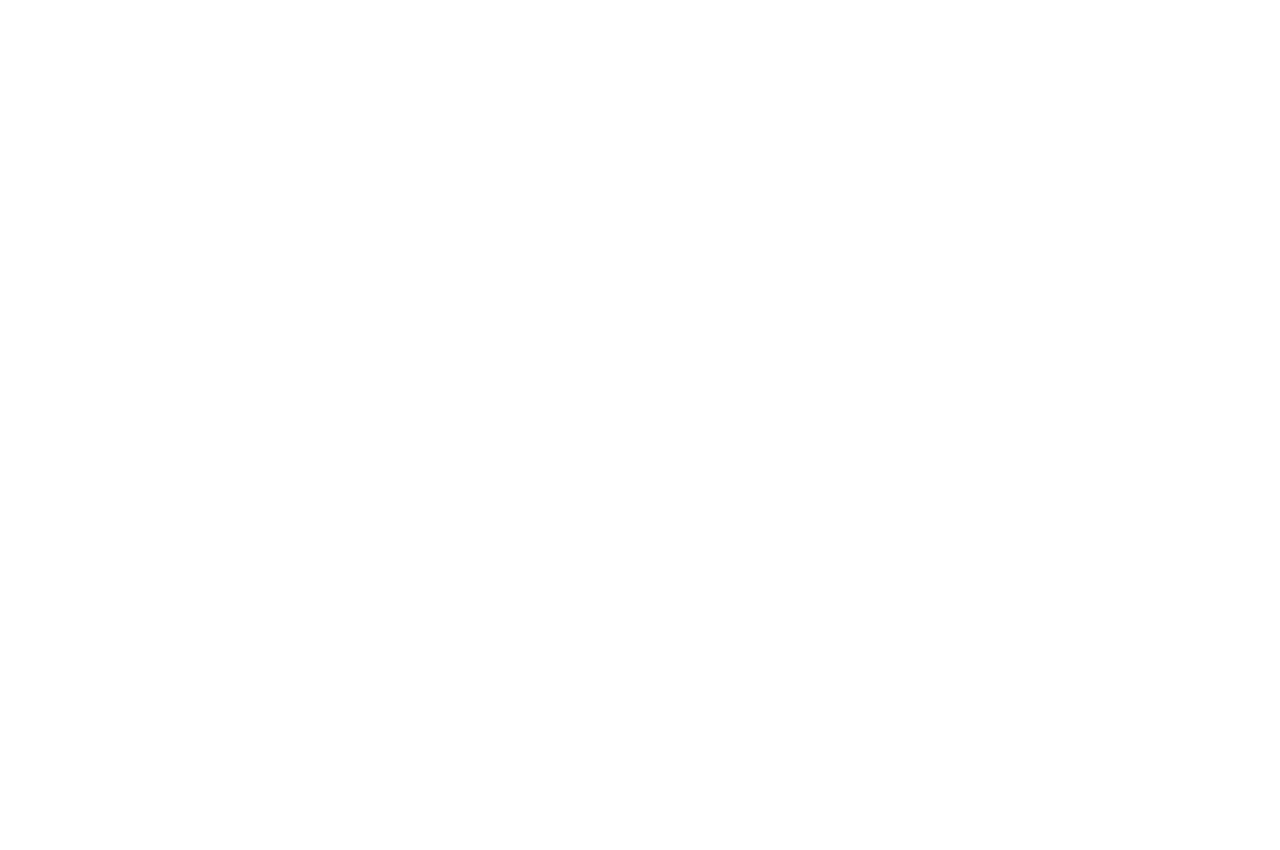
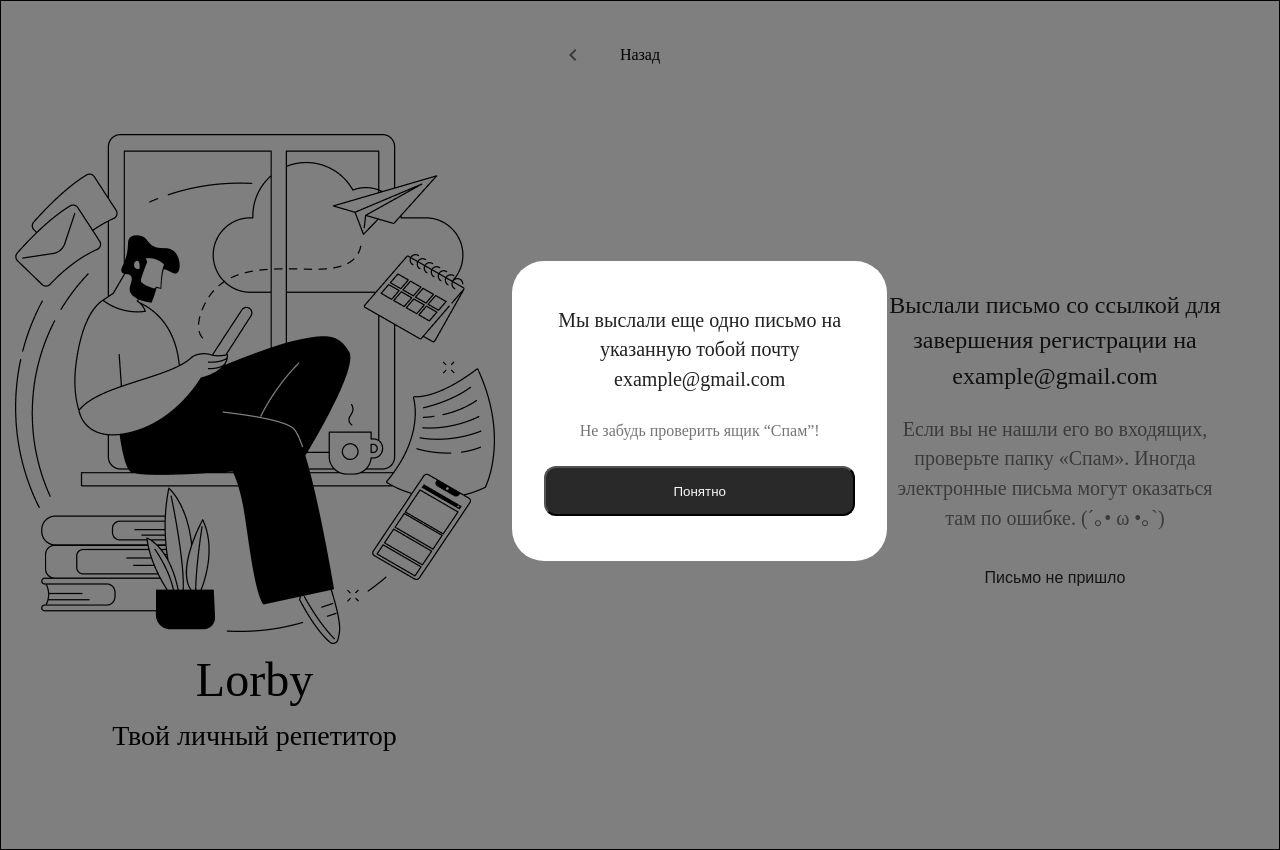
Before and after one commit to NSagynbek/neobis-front-authorization, a React (Vite) app: page /email in a window 1280 px wide. Before the commit this address had no page. Before the commit the page ends 800 px from the top, so only its background shows below. Built offline with nearby package versions, Linux system fonts and the light colour scheme.

Commit message:
add emailModal component add emailSent component add passwordModal component

```diff
--- a/src/App.jsx
+++ b/src/App.jsx
@@ -5,6 +5,9 @@
 import RootLayout from "./layouts/RootLayout"
 import WelcomeBack from "./components/WelcomeBack"
 import SignUp from "./components/SignUp"
+import EmailSent from "./components/EmailSent"
+import EmailModal from "./components/EmailModal"
+import PasswordModal from "./components/PasswordModal"
 
 
 
@@ -21,6 +24,8 @@
           <Route path="/" element={<Login/>}/>
           <Route path="/welcom" element={<WelcomeBack/>}/>
           <Route path="/signup" element={<SignUp/>}/>
+          <Route path="/email" element={<EmailSent/>}/>
+          <Route path="/modal" element={<EmailModal/>}/>
 
 
         </Route>
--- /dev/null
+++ b/src/components/EmailModal.jsx
@@ -0,0 +1,12 @@
+export default function EmailModal(){
+    return(
+    <div className="modal-window-container">
+        <div className="modal-window">
+            <p className="modal-window__Heading">Мы выслали еще одно письмо на указанную тобой почту example@gmail.com</p>
+            <p className="modal-window__Text">Не забудь проверить ящик “Спам”!</p>
+            <button className="modal-window__Btn">Понятно</button>
+
+        </div>
+    </div>
+    )
+}
--- /dev/null
+++ b/src/components/EmailSent.jsx
@@ -0,0 +1,59 @@
+import illustration from '../assets/images/illustration.png';
+import { IconButton, InputAdornment } from '@mui/material';
+import ChevronLeftOutlinedIcon from '@mui/icons-material/ChevronLeftOutlined';
+import { NavLink } from 'react-router-dom';
+
+import { useState} from 'react';
+import EmailModal from './EmailModal';
+
+
+
+
+export default function EmailSent(){
+
+
+
+
+
+
+    return(
+       <div className='emailSent'>
+          <EmailModal/>
+         <label htmlFor="backBtn" className='backBtn-label'>
+              <NavLink id='backBtn-label__link' to="/signup">
+              Назад
+              </NavLink>
+
+            <NavLink to="/" className='backIcon' id="backBtn">
+                 <IconButton edge="start">
+                   <ChevronLeftOutlinedIcon />
+               </IconButton>
+            </NavLink>
+         </label>
+        <div className='email-container'>
+
+            <div className='login__container'>
+                <img src={illustration} alt={illustration} className='login__container-image'  />
+                <p className='login__container-heading'>Lorby</p>
+                <p className='login__container-text'>Твой личный репетитор</p>
+            </div>
+
+
+            <div className='email'>
+                <p className='email__Heading'><span>Выслали письмо со ссылкой для</span> <span>завершения регистрации на</span> <span> example@gmail.com</span> </p>
+                <p className='email__Text'>
+                Если вы не нашли его во входящих, проверьте папку «Спам».  Иногда электронные письма могут оказаться там по ошибке.
+               (´｡• ω •｡`)
+                </p>
+
+                <button className='email__Btn'>Письмо не пришло</button>
+            </div>
+
+
+
+
+
+        </div>
+        </div>
+    )
+}
--- a/src/components/Login.jsx
+++ b/src/components/Login.jsx
@@ -6,6 +6,7 @@
 
 import {Formik,Form,Field,ErrorMessage} from "formik"
 import * as Yup from "yup"
+import PasswordModal from './PasswordModal';
 
 
 const initialValues = {
@@ -33,6 +34,7 @@
 
     return(
         <div className="login">
+            <PasswordModal/>
             <div className='login__container'>
                 <img src={illustration} alt={illustration} className='login__container-image'  />
                 <p className='login__container-heading'>Lorby</p>
--- /dev/null
+++ b/src/components/PasswordModal.jsx
@@ -0,0 +1,7 @@
+export default function PasswordModal(){
+    return (
+        <div className="password-modal">
+            <p className="password-modal__text">Неверный логин или пароль</p>
+        </div>
+    )
+}
--- a/src/components/SignUp.jsx
+++ b/src/components/SignUp.jsx
@@ -1,12 +1,14 @@
 import illustration from '../assets/images/illustration.png';
 import VisibilityOutlinedIcon from '@mui/icons-material/VisibilityOutlined';
+import ChevronLeftOutlinedIcon from '@mui/icons-material/ChevronLeftOutlined';
 import { IconButton, InputAdornment } from '@mui/material';
-import { useState} from 'react';
 import PasswordRequirements from './PasswordRequirements';
 import TextError from './TextError';
-
+import { NavLink } from 'react-router-dom';
 import {Formik, Form, Field, ErrorMessage} from "formik";
 import * as yup from "yup";
+
+import { useState} from 'react';
 
 const initialValues = {
     email:"",
@@ -25,14 +27,23 @@
     const [showSecondRepead, setSecondRepead] =useState(false);
 
     const validationSchema = yup.object({
-        email: yup.string().email("Invalid format").required("Required"),
-        username: yup.string().required("Required"),
-        password: yup.string().required("Required"),
-        secondPassword: yup
-          .string()
-          .required("Required")
-          .oneOf([yup.ref('password'), null], 'Passwords must match'), // Validation for matching passwords
-      });
+      email: yup.string().email('Invalid format').required('Required'),
+      username: yup.string().required('Required'),
+      password: yup
+        .string()
+        .required('Required')
+        .min(8, '')
+        .matches(/[a-z]/, '')
+        .matches(/[A-Z]/, '')
+        .matches(/[0-9]/, '')
+        .matches(/[!@#$%^&*()_+\-=[\]{};':"\\|,.<>/?]/, ''),
+      secondPassword: yup
+        .string()
+        .required('Required')
+        .oneOf([yup.ref('password'), null], 'Passwords must match'),
+    });
+
+
 
     function handlePasswordVisibility(){
         setSecond(!showSecond);
@@ -50,6 +61,20 @@
 
 
     return(
+      <div className='signUp-container'>
+
+        <label htmlFor="backBtn" className='backBtn-label'>
+              <NavLink id='backBtn-label__link' to="/">
+              Назад
+              </NavLink>
+
+            <NavLink to="/" className='backIcon' id="backBtn">
+                 <IconButton edge="start">
+                   <ChevronLeftOutlinedIcon />
+               </IconButton>
+            </NavLink>
+        </label>
+
         <div className="login">
 
             <div className='login__container'>
@@ -114,6 +139,7 @@
             </InputAdornment>
 
          </div>
+
          <PasswordRequirements password={formikProps.values.password || ""}/>
 
 
@@ -157,5 +183,7 @@
 
 
         </div>
+
+      </div>
     )
 }
--- a/src/index.css
+++ b/src/index.css
@@ -4,10 +4,19 @@
   box-sizing: border-box;
 }
 
+.main{
+  display: flex;
+  align-items: center;
+  justify-content: center;
+  width: 100%;
+}
+
 .root-layout-container{
   display: flex;
   justify-content: center;
   align-items: center;
+  width: 100%;
+
 }
 
 .login{
@@ -15,7 +24,9 @@
   justify-content: center;
   align-items: center;
   justify-content: space-evenly;
-  gap: 350px;
+  position: relative;
+  width: 100%;
+  min-height: 850px;
 }
 
 .login__container{
@@ -97,6 +108,7 @@
 
 }
 
+
 .form-control__Btn-sign-in{
   border: none;
   outline: none;
@@ -177,6 +189,8 @@
 
   .text-error{
     color: red;
+    align-self: flex-start;
+    margin: 5px 0 5px;
   }
   .error-field{
     border: 1px solid red;
@@ -192,3 +206,164 @@
   flex-direction: column;
   width: 343px;
 }
+
+.signUp-container{
+  display: flex;
+  flex-direction: column;
+  width: 100%;
+  height: 850px;
+}
+
+#backBtn-label__link{
+  text-decoration: none;
+  padding: 4px;
+  font-size: 16px;
+  font-weight: 400px;
+  line-height: 23.76px;
+  color:#000000;
+}
+
+.backBtn-label{
+margin: 30px auto;
+width: 150px;
+height: 50px;
+display: flex;
+justify-content: center;
+align-items: center;
+position: relative;
+}
+
+.backIcon{
+  position: absolute;
+  left: 0;
+}
+
+.email-container{
+  display: flex;
+  justify-content: center;
+  align-items: center;
+  gap: 350px  ;
+}
+
+.email{
+  justify-content: center;
+  align-items: center;
+  width: 421px;
+  height: 404px;
+  display: flex;
+  flex-direction: column;
+  gap: 20px;
+}
+
+.email__Heading{
+  width: 100%;
+  display: flex;
+  flex-direction: column;
+  justify-content: center;
+  align-items: center;
+  font-weight: 500px;
+  font-size: 24px;
+  line-height: 35.64px;
+  color:#212121;
+
+}
+.email__Text{
+ text-align: center;
+ width: 80%;
+ font-weight: 500px;
+  font-size: 20px;
+  line-height: 29.7px;
+  color: #767676;
+
+}
+
+.email__Btn{
+  width: 343px;
+  height: 50px;
+  border-radius: 12px;
+  padding: 13px 16px 13px 16px;
+  background:#FFFFFF ;
+  color: #292929;
+  font-weight: 500px;
+  font-size: 16px;
+  line-height: 24px;
+  border: none;
+  cursor: pointer;
+}
+
+.emailSent{
+  position: relative;
+  width: 100%;
+  min-height: 850px;
+}
+
+.modal-window{
+  display: flex;
+  flex-direction: column;
+  justify-content: center;
+  align-items: center;
+  width: 375px;
+  height: 300px;
+  border-radius: 32px;
+  gap: 24px;
+  background: #FFFFFF;
+  left: 40%;
+  top: 260px;
+  position: absolute;
+
+}
+
+.modal-window__Heading{
+  font-weight: 500px;
+  font-size: 20px;
+  line-height: 29.7px;
+  text-align: center;
+  color:#212121 ;
+}
+.modal-window__Text{
+  font-weight: 500px;
+  font-size: 16px;
+  line-height: 23.76px;
+  text-align: center;
+  color: #767676;
+}
+
+.modal-window__Btn{
+  width: 311px;
+  height: 50px;
+  border-radius: 12px;
+  padding: 13px 16px 13px 16px;
+  background:#292929;
+  color: #F8F8F8;
+  cursor: pointer;
+}
+
+.modal-window-container{
+  border: 1px solid black;
+  width: 100%;
+  height: 100%;
+  position: absolute;
+  background:#00000080 ;
+}
+
+.password-modal{
+  position: absolute;
+  display: flex;
+  justify-content: center;
+  align-items: center;
+  width: 344px;
+  height: 54px;
+  padding:  16px 15px 16px;
+  background: #FFFFFF;
+  border-radius: 12px;
+  border: 1px solid #EC0000 ;
+  right: 300px;
+  top: 50px;
+}
+
+.password-modal__text{
+  font-weight: 500px;
+  font-size: 16px;
+  line-height: 24px;
+  color:#EC0000;
+}
--- a/src/layouts/RootLayout.jsx
+++ b/src/layouts/RootLayout.jsx
@@ -10,7 +10,7 @@
                 </nav>
             </header>
 
-            <main>
+            <main className="main">
                 <Outlet/>
             </main>
 
```
